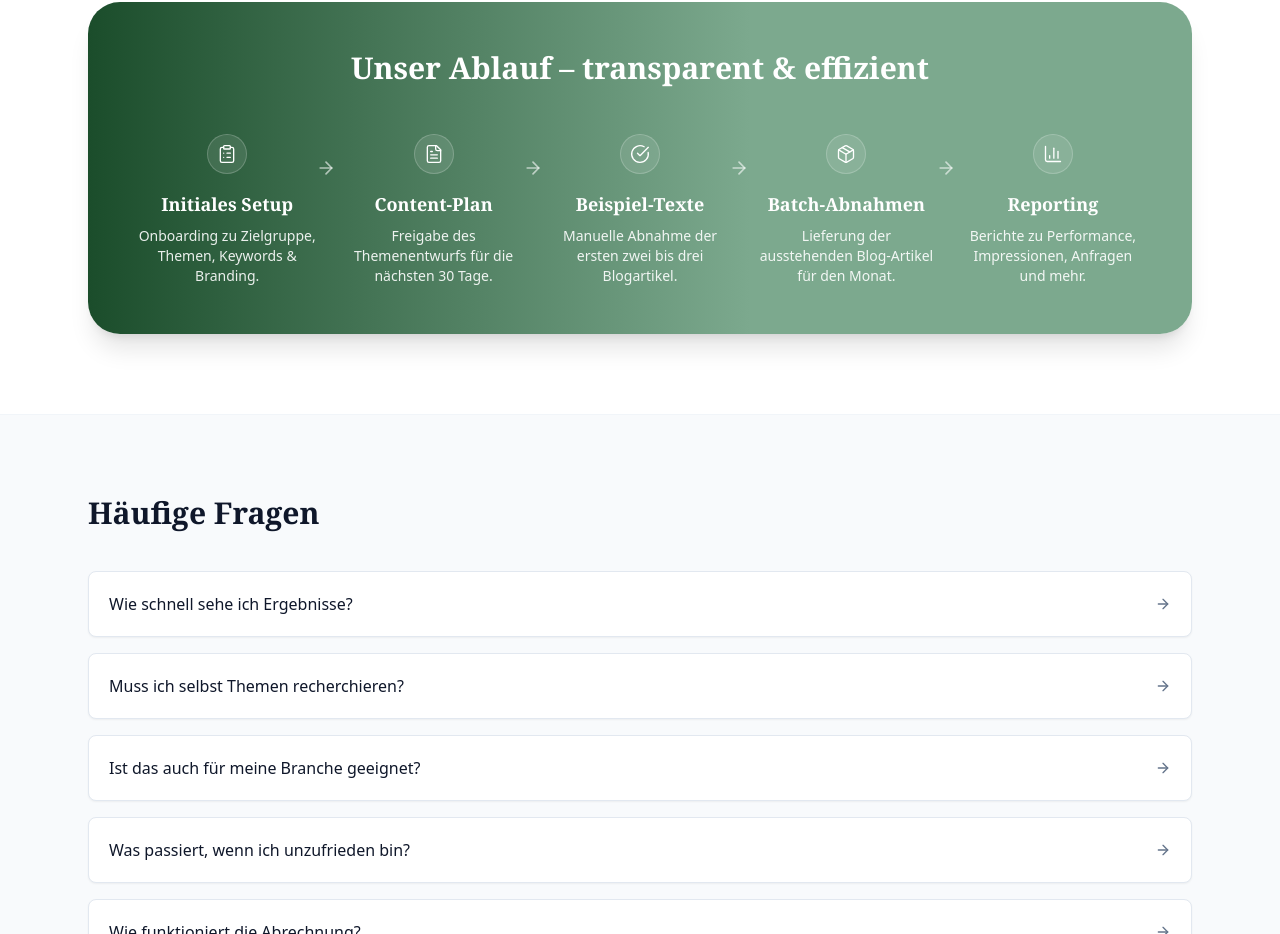
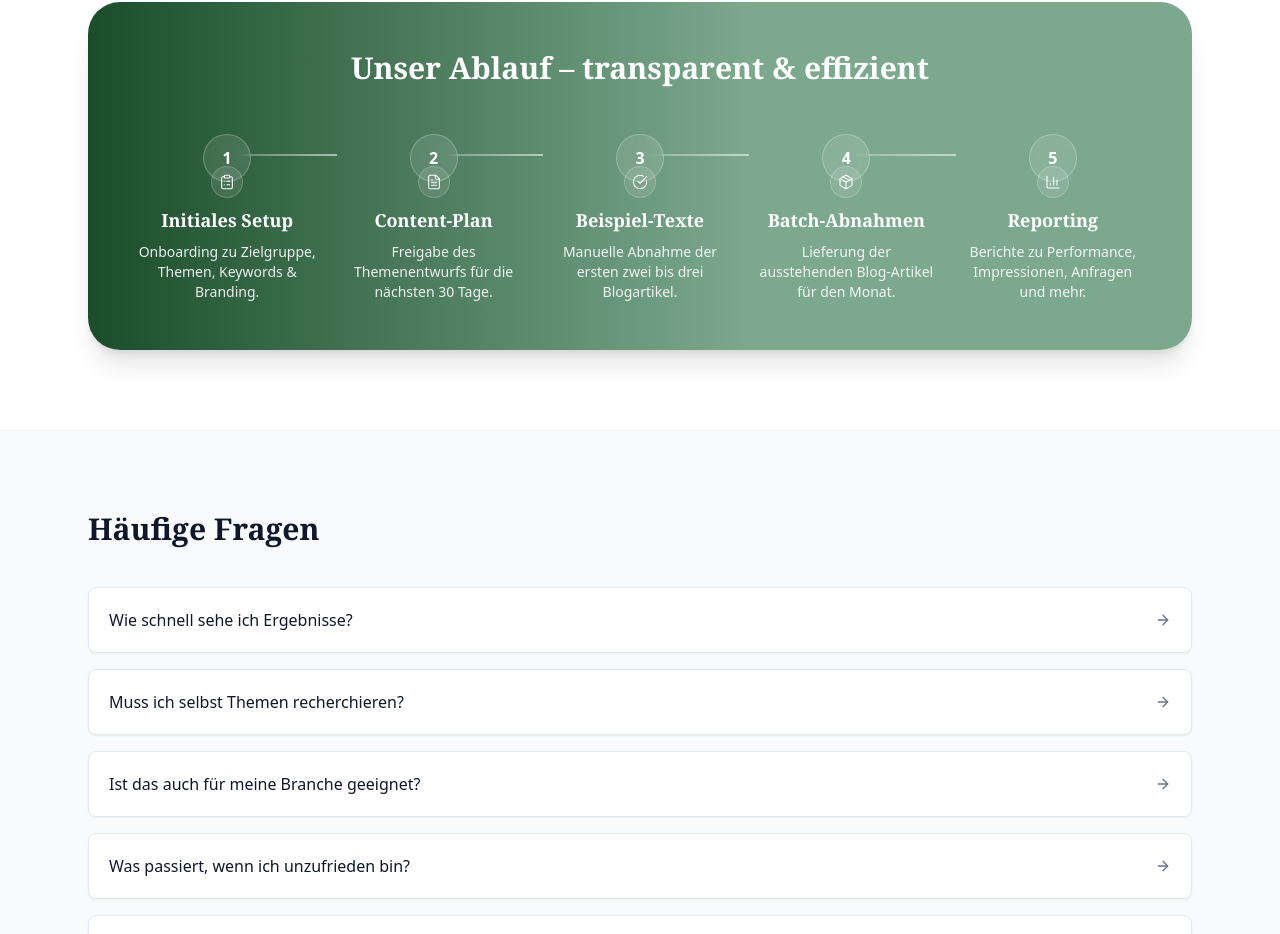
Before and after one commit to lennartnm/findbar_website, a Next.js app: page / in a window 1280 px wide. Shown: the part 4257-5191 px from the top of the page. Built offline with nearby package versions, Linux system fonts and the light colour scheme.

Commit message:
Update page.tsx

```diff
--- a/src/app/page.tsx
+++ b/src/app/page.tsx
@@ -616,7 +616,7 @@ function PreiseSection({ onOpenCalendly }: { onOpenCalendly: () => void }) {
   );
 }
 
-/* ------------------------ AblaufSection (Box wie Done 4 You) ----------------------- */
+/* ------------------------ AblaufSection (Stepper + Timeline) ----------------------- */
 function AblaufSection() {
   return (
     <section id="ablauf" className="py-20">
@@ -631,20 +631,56 @@ function AblaufSection() {
               Unser Ablauf – transparent & effizient
             </h2>
 
-            <div className="mt-12 flex flex-col md:flex-row md:items-start md:justify-between md:gap-6">
+            {/* Desktop: Horizontaler Stepper */}
+            <div className="mt-12 hidden md:grid md:grid-cols-5 md:gap-6">
               {ablauf.map(({ icon: Icon, title, desc }, idx) => (
-                <div key={idx} className="relative flex flex-col items-center text-center md:w-1/5">
-                  {/* Icon-Style wie Benefits */}
-                  <div className="mx-auto mb-4 flex h-10 w-10 items-center justify-center rounded-full border border-white/20 bg-white/10">
-                    <Icon className="h-5 w-5 text-white" strokeWidth={1.6} />
+                <div key={idx} className="relative flex flex-col items-center text-center">
+                  {/* Verbindende Linie (hinter den Badges) */}
+                  {idx < ablauf.length - 1 && (
+                    <div
+                      className="absolute top-5 left-[55%] right-[-10%] h-[2px]"
+                      style={{
+                        background: `linear-gradient(90deg, rgba(255,255,255,0.25), rgba(255,255,255,0.55))`,
+                      }}
+                    />
+                  )}
+
+                  {/* Nummer + Icon (Benefits-Stil) */}
+                  <div className="relative flex items-center justify-center">
+                    <div className="flex h-12 w-12 items-center justify-center rounded-full border border-white/25 bg-white/10 backdrop-blur">
+                      <span className="text-base font-semibold">{idx + 1}</span>
+                    </div>
+                    <div className="absolute -bottom-4 flex h-8 w-8 items-center justify-center rounded-full border border-white/20 bg-white/10">
+                      <Icon className="h-4 w-4 text-white" strokeWidth={1.6} />
+                    </div>
                   </div>
-                  <h3 className={`mb-2 text-lg font-semibold ${serifClass}`}>{title}</h3>
-                  <p className="text-sm text-white/90">{desc}</p>
-                  {idx < ablauf.length - 1 && (
-                    <ArrowRight className="absolute right-[-18px] top-6 hidden h-5 w-5 text-white/60 md:block" />
-                  )}
+
+                  {/* Text */}
+                  <h3 className={`mt-6 text-lg font-semibold ${serifClass}`}>{title}</h3>
+                  <p className="mt-2 text-sm text-white/90">{desc}</p>
                 </div>
               ))}
+            </div>
+
+            {/* Mobile: Vertikale Timeline */}
+            <div className="mt-10 md:hidden">
+              <ol className="relative border-l border-white/20 pl-5">
+                {ablauf.map(({ icon: Icon, title, desc }, idx) => (
+                  <li key={idx} className="mb-8 ml-4">
+                    {/* Marker + Icon (Benefits-Stil) */}
+                    <span className="absolute -left-3 flex h-6 w-6 items-center justify-center rounded-full border border-white/25 bg-white/10 text-xs font-semibold">
+                      {idx + 1}
+                    </span>
+                    <div className="mb-2 flex items-center gap-2">
+                      <div className="flex h-8 w-8 items-center justify-center rounded-full border border-white/20 bg-white/10">
+                        <Icon className="h-4 w-4 text-white" strokeWidth={1.6} />
+                      </div>
+                      <h3 className={`text-base font-semibold ${serifClass}`}>{title}</h3>
+                    </div>
+                    <p className="text-sm text-white/90">{desc}</p>
+                  </li>
+                ))}
+              </ol>
             </div>
           </div>
 
@@ -655,6 +691,7 @@ function AblaufSection() {
     </section>
   );
 }
+
 
 
 /* ---------------------- FAQ Section ---------------------- */
```
